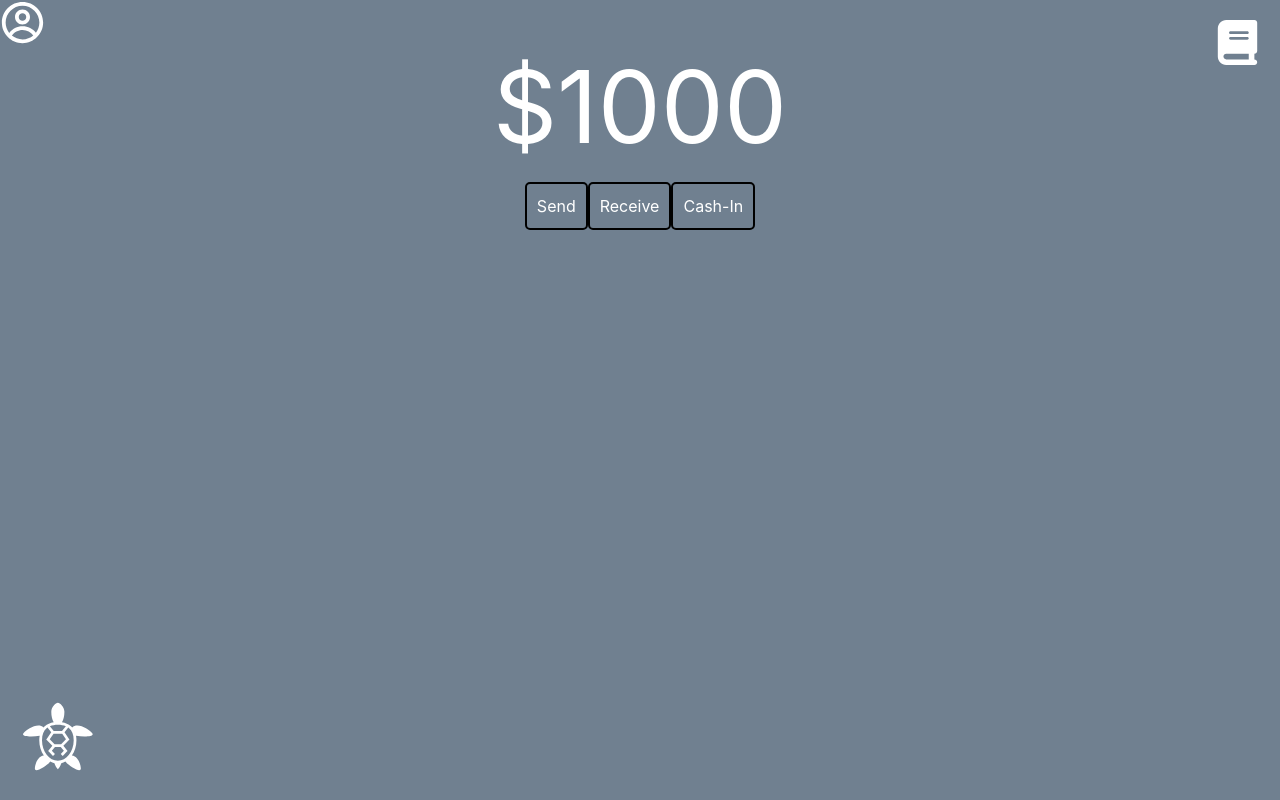
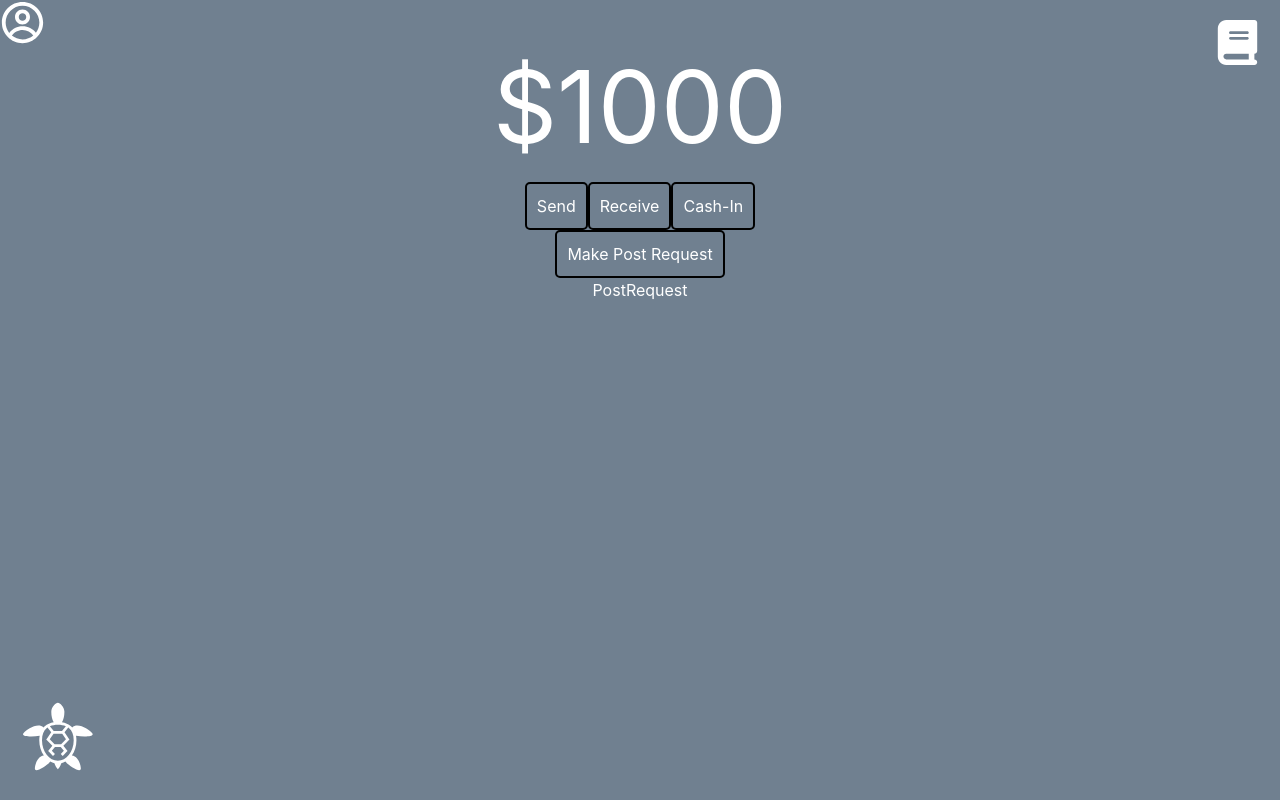
Before and after one commit to Joshua-Ludolf/TECHXACIAL, a React (Vite) app in the folder oh-snap/: page /balance in a window 1280 px wide. Built offline with nearby package versions, Linux system fonts and the light colour scheme.

Commit message:
idk anymore

```diff
--- a/oh-snap/src/components/Buttons.jsx
+++ b/oh-snap/src/components/Buttons.jsx
@@ -1,4 +1,5 @@
 import React from "react";
+import PostRequest from "./PostRequest";
 
 function Buttons() {
   const handleSend = () => {
@@ -26,7 +27,7 @@ function Buttons() {
       </style>
       <button onClick={handlePay}> Send </button>
       <button onClick={handleReceive}>Receive</button>
-      <button onClick={handleCashIn}> Cash-In </button>{" "}
+      <button onClick={handleCashIn}> Cash-In </button> <PostRequest />
     </div>
   );
 }
```
